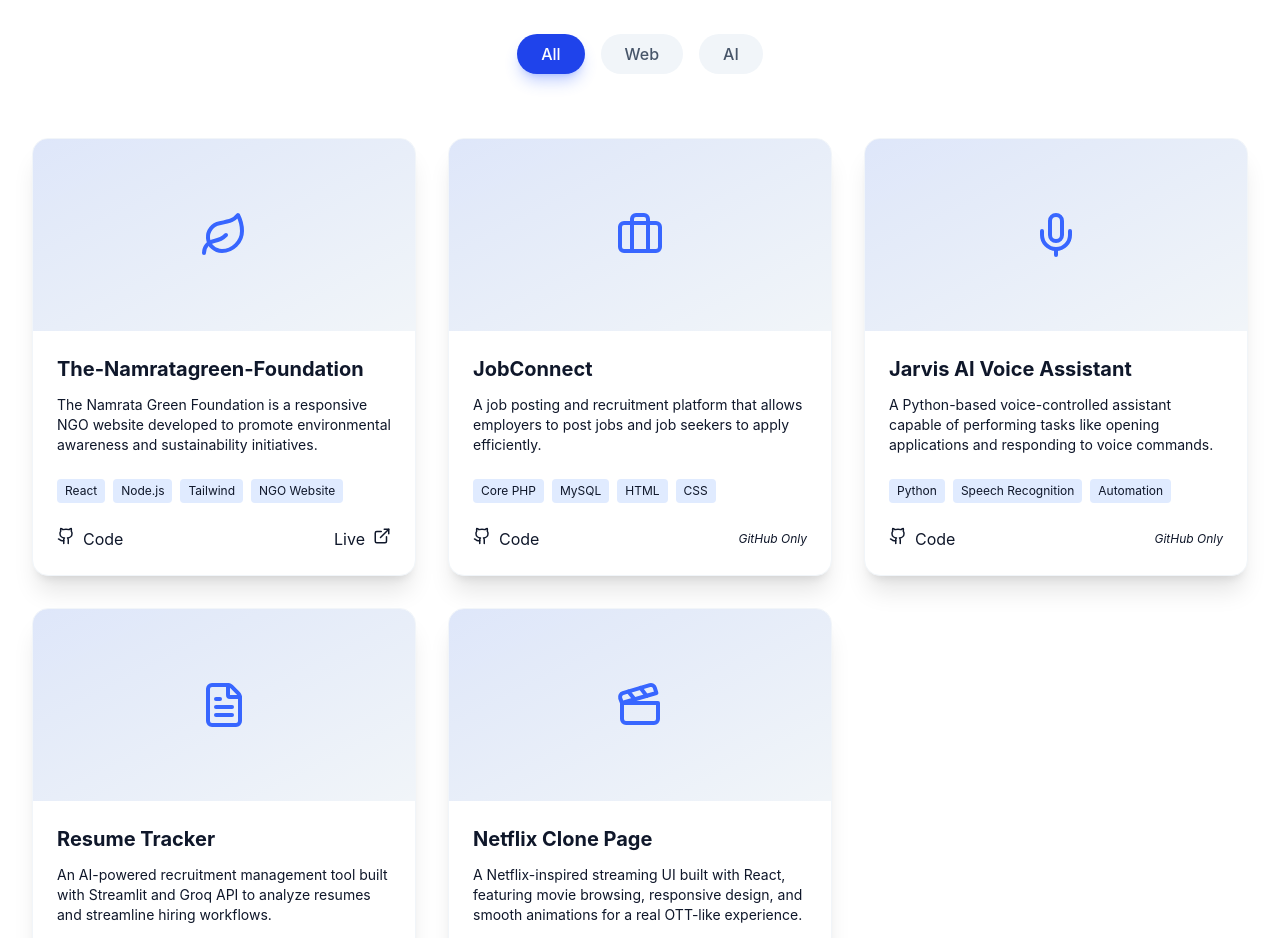
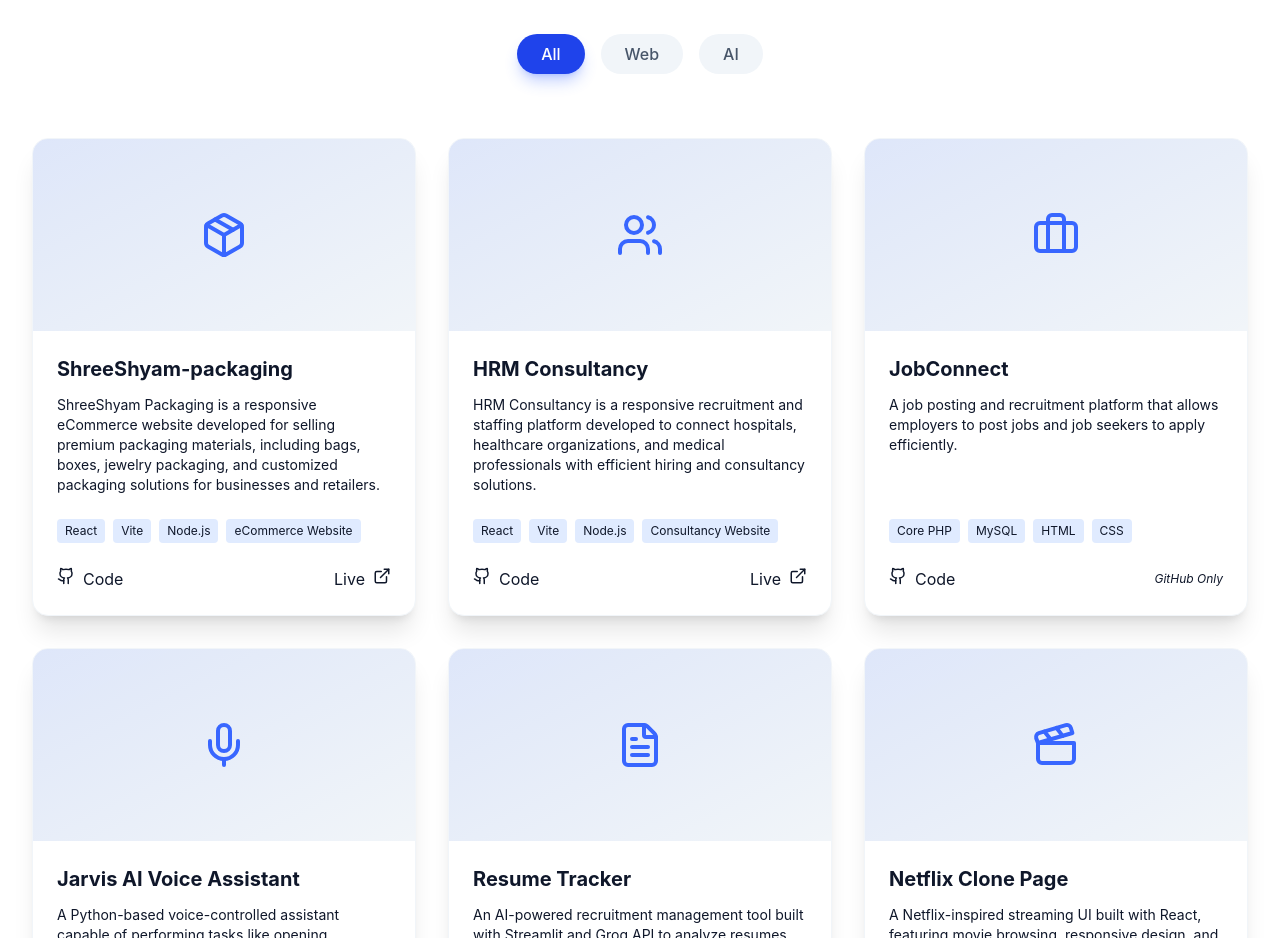
Before and after one commit to karanudani3011/karan-portfolio, a React (Vite) app: page / in a window 1280 px wide. Shown: the part 3200-4138 px from the top of the page. Built offline with nearby package versions, Linux system fonts and the light colour scheme.

Commit message:
Update project details and structure in Projects.jsx

```diff
--- a/src/components/Projects.jsx
+++ b/src/components/Projects.jsx
@@ -1,20 +1,33 @@
 import { useState } from 'react';
 import { motion, AnimatePresence } from 'framer-motion';
-import { Github, ExternalLink, Leaf, Briefcase, Mic, FileText, Clapperboard} from 'lucide-react';
+import { Github, ExternalLink, Leaf, Briefcase, Mic, FileText, Clapperboard } from 'lucide-react';
+import { Package } from 'lucide-react';
+import { Users } from 'lucide-react';
 
 const Projects = () => {
     const [filter, setFilter] = useState('All');
 
     const projects = [
         {
-            title: 'The-Namratagreen-Foundation',
-            description: 'The Namrata Green Foundation is a responsive NGO website developed to promote environmental awareness and sustainability initiatives.',
-            imageIcon: <Leaf size={48} className="text-softBlue-500" />,
-            tags: ['React', 'Node.js', 'Tailwind', 'NGO Website'],
+            title: 'ShreeShyam-packaging',
+            description: 'ShreeShyam Packaging is a responsive eCommerce website developed for selling premium packaging materials, including bags, boxes, jewelry packaging, and customized packaging solutions for businesses and retailers.',
+            imageIcon: <Package size={48} className="text-softBlue-500" />,
+            tags: ['React', 'Vite', 'Node.js', 'eCommerce Website'],
             category: 'Web',
             githubLink: 'https://github.com/karanudani3011/The-Namratagreen-Foundation',
-            liveLink: 'https://namrtagreen.org/',
+            liveLink: 'https://shreeshyam-packaging.in/',
         },
+
+        {
+            title: 'HRM Consultancy',
+            description: 'HRM Consultancy is a responsive recruitment and staffing platform developed to connect hospitals, healthcare organizations, and medical professionals with efficient hiring and consultancy solutions.',
+            imageIcon: <Users size={48} className="text-softBlue-500" />,
+            tags: ['React', 'Vite', 'Node.js', 'Consultancy Website'],
+            category: 'Web',
+            githubLink: 'https://github.com/karanudani3011/HRM-',
+            liveLink: 'https://myhrm.co.in/',
+        },
+
         {
             title: 'JobConnect',
             description: 'A job posting and recruitment platform that allows employers to post jobs and job seekers to apply efficiently.',
```
Lines whose indentation alone changed are shown as unchanged.
